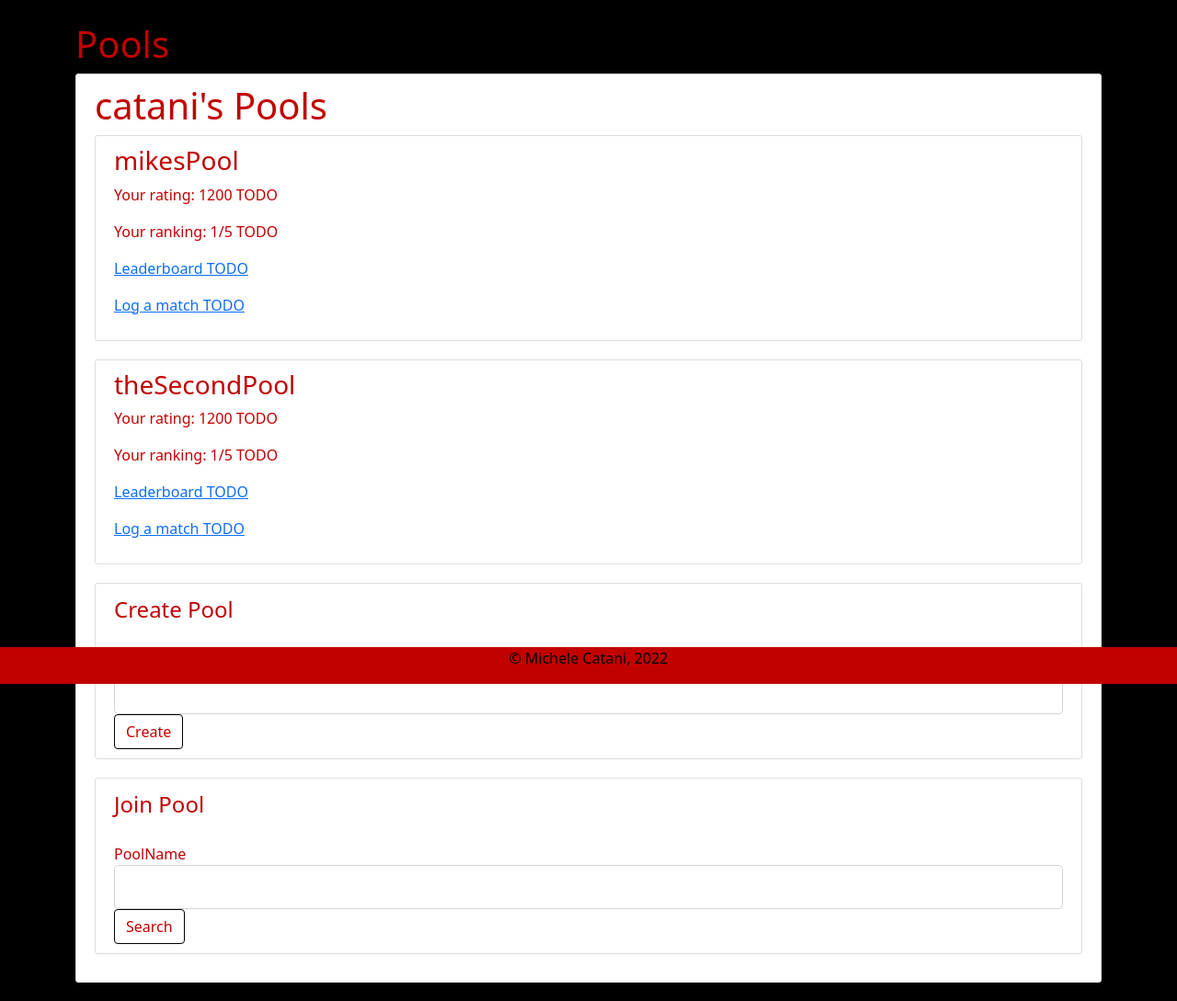
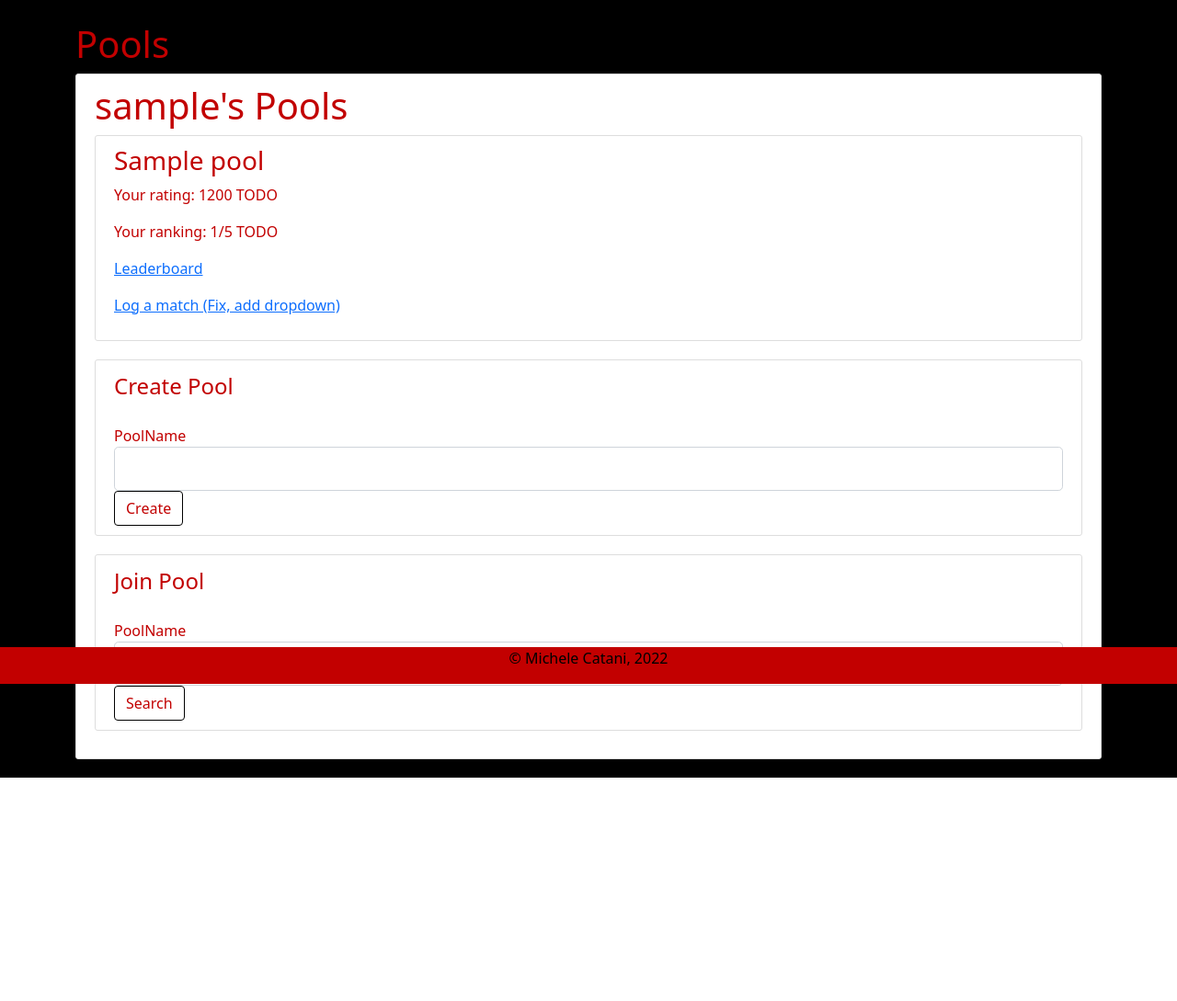
Before and after one commit to michelecatani/EloPoolRater, a Flask app: page /pools in a window 1280 px wide. Shown: the part 56-1145 px from the top of the page at 92% size. After the commit the page ends 902 px from the top, so only its background shows below. Run offline with Flask 2, Linux system fonts and the light colour scheme; a user stored in the database is signed in; data comes from the database, SQL or seed files in the repository; both versions use the stored data as it was after the commit; tables that the repository leaves empty hold one stand-in row (values such as "Sample post"); some libraries are stand-ins or nearby versions.

Commit message:
let's hope this works

```diff
--- a/rankTheBoysApp/models.py
+++ b/rankTheBoysApp/models.py
@@ -1,4 +1,5 @@
 from datetime import datetime
+from email.policy import default
 from rankTheBoysApp import db, login_manager
 from flask_login import UserMixin
 from flask import current_app
@@ -52,10 +53,10 @@ class UserPool(db.Model):
     id = db.Column(db.Integer, primary_key=True)
     user_id = db.Column(db.Integer, db.ForeignKey('users.id'))
     pool_id = db.Column(db.Integer, db.ForeignKey('pools.id'))
-    rating = db.Column(db.Float)
+    rating = db.Column(db.Float, nullable = False, default=1200)
 
     user = db.relationship(User, backref=backref('userpools', cascade="all, delete-orphan"))
     pool = db.relationship(Pool, backref=backref('userpools', cascade="all, delete-orphan"))
 
     def __repr__(self):
-        return f"UserPool: {self.id}, PoolId: {self.pool_id}, UserID: {self.user_id}"
+        return f"UserPool: {self.id}, PoolId: {self.pool_id}, UserID: {self.user_id}, rating: {self.rating}"
--- a/rankTheBoysApp/pools/routes.py
+++ b/rankTheBoysApp/pools/routes.py
@@ -15,16 +15,16 @@ thePools = Blueprint('pools', __name__)
 def pools():
     form = CreatePoolForm()
     form1 = JoinPoolForm()
-    if form.validate_on_submit():
+    if form.submit.data and form.validate():
         pool = Pool(name=form.poolname.data)
-        userpool = UserPool(pool_id = pool.id, user_id=current_user.id, rating=1200)
+        #userpool = UserPool(pool_id = pool.id, user_id=current_user.id, rating=1200)
         current_user.pools.append(pool)
-        db.session.add(userpool)
         db.session.add(pool)
         db.session.commit()
+        db.session
         flash('Your pool has been created!', 'success')
         return redirect(url_for('pools.pools'))
-    if form1.validate_on_submit():
+    if form1.search.data and form1.validate():
         pool = Pool.query.filter_by(name=form1.poolname.data).first()
         current_user.pools.append(pool)
         db.session.commit()
@@ -37,20 +37,20 @@ def pools():
 def leaderboard(poolname):
     page = request.args.get('page', 1, type=int)
     pool = Pool.query.filter_by(name=poolname).first()
-    ## why is this not returning proper users???
-    users = db.session.query(User, UserPool).join(UserPool, isouter=True).filter(UserPool.pool_id==pool.id).all()
+    users = db.session.query(User, UserPool).join(User).filter(UserPool.pool_id==pool.id).order_by(UserPool.rating.desc()).all()
     return render_template('leaderboard.html', users=users, pool=pool)
 
-@thePools.route("/pools/logmatch", methods = ['GET', 'POST'])
+@thePools.route("/pools/logmatch/<string:poolname>", methods = ['GET', 'POST'])
 @login_required
-def log_match():
+def log_match(poolname):
+    pool = Pool.query.filter_by(name=poolname).first()
     form = MatchForm()
     if form.validate_on_submit():
         opponent = User.query.filter_by(username=form.whoYouPlayed.data).first()
-        ##if form.didYouWin:
-            ##calculateEloAmount(current_user, opponent)
-        ##else:
-            ##calculateEloAmount(opponent, current_user)
+        if form.didYouWin.data:
+            calculateEloAmount(current_user.id, opponent.id, pool.id)
+        else:
+            calculateEloAmount(opponent.id, current_user.id, pool.id)
         flash('Match logged and rankings updated!')
         return redirect(url_for('pools.pools'))
     return render_template('match.html', form = form)
--- a/rankTheBoysApp/templates/about.html
+++ b/rankTheBoysApp/templates/about.html
@@ -10,6 +10,6 @@
     </p>
     <p> If you find yourself consistently dominating your peers in whatever meaningless game you waste your time playing whilst deprived of the validation of a leaderboard, consider utilizing this resource.</p>
     <p> If you're curious about how the system works, and maybe even would like to read about a more advanced modification to it called the Glicko system, visit <a href="https://www.chess.com/terms/elo-rating-chess" target="_blank">this page.</a></p>
-
+    <p> (This website is a work in progress) </p>
 </div>
 {% endblock %}
--- a/rankTheBoysApp/templates/leaderboard.html
+++ b/rankTheBoysApp/templates/leaderboard.html
@@ -7,7 +7,7 @@
             <img class="rounded-circle article-img" src="{{ url_for('static', filename='profile_pics/' + user.image_file) }}">
             <div class="media-body">
                 <div class="article-metadata">
-                    <h3> {{user.username}}</h3>
+                    <h3> {{ user.username }}</h3>
                     <p> Rating: {{ userpool.rating }} <p>
                 </div>
             </div>
--- a/rankTheBoysApp/templates/pools.html
+++ b/rankTheBoysApp/templates/pools.html
@@ -10,10 +10,10 @@
                 {% for pool in current_user.pools %}
                 <div class="media content-section">
                     <h3>{{ pool.name }}</h3>
-                    <p>Your rating: 1200 TODO</p>
-                    <p>Your ranking: 1/5 TODO</p>
-                    <p><a class="mr-2" href="{{ url_for('pools.leaderboard', poolname=pool.name)}}">Leaderboard TODO</a></p>
-                    <p><a class="mr-2" href="{{ url_for('pools.log_match')}}">Log a match TODO</a></p>
+                    <p>Your rating: 1200 TODO </p>
+                    <p>Your ranking: 1/5 TODO </p>
+                    <p><a class="mr-2" href="{{ url_for('pools.leaderboard', poolname=pool.name)}}">Leaderboard</a></p>
+                    <p><a class="mr-2" href="{{ url_for('pools.log_match', poolname=pool.name)}}">Log a match (Fix, add dropdown)</a></p>
                 </div>
                 {% endfor %}
             {% else %}
```
Also changed, not shown: rankTheBoysApp/config.py (+7 -4 lines), rankTheBoysApp/users/utils.py (+11 -8 lines), requirements.txt (+27 -19 lines), rankTheBoysApp/site.db, 11 other files.
